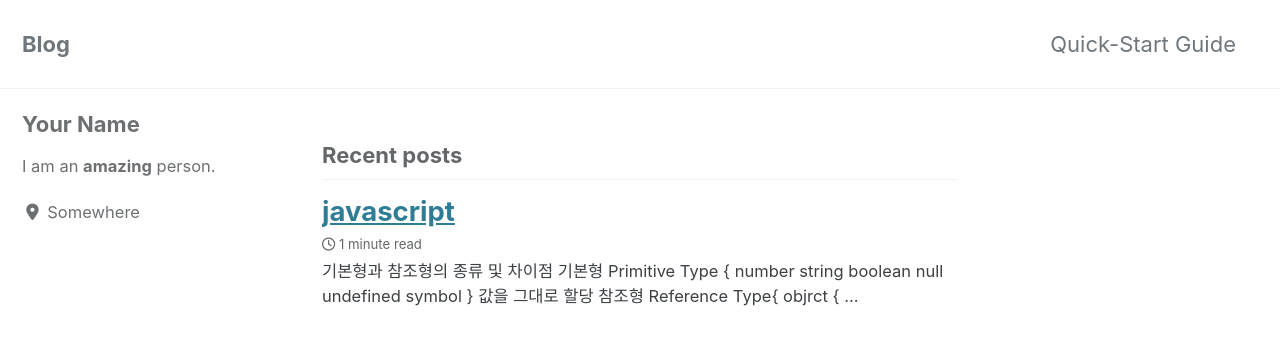
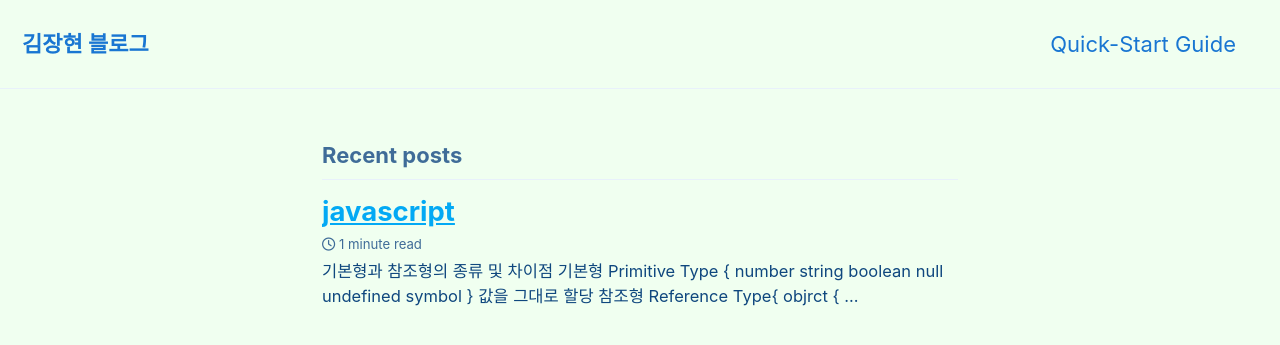
Before and after one commit to JANGHYUNn/blog, a Jekyll site: the page built from index.html, in a window 1280 px wide and 900 px high. Shown: the top 345 px of the window. Built offline with Jekyll 4.4.1, drawn with Linux system fonts in a browser that asks for light colours; cached includes are drawn as plain includes; nearby versions of some CDN libraries; the list of posts is cut into pages by our own code.

Commit message:
config update

```diff
--- a/_config.yml
+++ b/_config.yml
@@ -12,11 +12,11 @@
 
 # theme                  : "minimal-mistakes-jekyll"
 # remote_theme           : "mmistakes/minimal-mistakes"
-minimal_mistakes_skin    : "default" # "air", "aqua", "contrast", "dark", "dirt", "neon", "mint", "plum", "sunrise"
+minimal_mistakes_skin    : "aqua" # "air", "aqua", "contrast", "dark", "dirt", "neon", "mint", "plum", "sunrise"
 
 # Site Settings
 locale                   : "en-US"
-title                    : "Blog"
+title                    : "김장현 블로그"
 title_separator          : "-"
 subtitle                 : # site tagline that appears below site title in masthead
 name                     : "Kim Jang Hyun"
@@ -92,31 +92,31 @@ analytics:
 
 
 # Site Author
-author:
-  name             : "Your Name"
-  avatar           : # path of avatar image, e.g. "/assets/images/bio-photo.jpg"
-  bio              : "I am an **amazing** person."
-  location         : "Somewhere"
-  email            :
-  links:
-    - label: "Email"
-      icon: "fas fa-fw fa-envelope-square"
-      # url: mailto:your.name@email.com
-    - label: "Website"
-      icon: "fas fa-fw fa-link"
-      # url: "https://your-website.com"
-    - label: "Twitter"
-      icon: "fab fa-fw fa-twitter-square"
-      # url: "https://twitter.com/"
-    - label: "Facebook"
-      icon: "fab fa-fw fa-facebook-square"
-      # url: "https://facebook.com/"
-    - label: "GitHub"
-      icon: "fab fa-fw fa-github"
-      # url: "https://github.com/"
-    - label: "Instagram"
-      icon: "fab fa-fw fa-instagram"
-      # url: "https://instagram.com/"
+# author:
+#   name             : "Your Name"
+#   avatar           : # path of avatar image, e.g. "/assets/images/bio-photo.jpg"
+#   bio              : "I am an **amazing** person."
+#   location         : "Somewhere"
+#   email            :
+#   links:
+#     - label: "Email"
+#       icon: "fas fa-fw fa-envelope-square"
+#       # url: mailto:your.name@email.com
+#     - label: "Website"
+#       icon: "fas fa-fw fa-link"
+#       # url: "https://your-website.com"
+#     - label: "Twitter"
+#       icon: "fab fa-fw fa-twitter-square"
+#       # url: "https://twitter.com/"
+#     - label: "Facebook"
+#       icon: "fab fa-fw fa-facebook-square"
+#       # url: "https://facebook.com/"
+#     - label: "GitHub"
+#       icon: "fab fa-fw fa-github"
+#       # url: "https://github.com/"
+#     - label: "Instagram"
+#       icon: "fab fa-fw fa-instagram"
+#       # url: "https://instagram.com/"
 
 # Site Footer
 footer:
```
Also changed, not shown: _posts/2020-03-30-javascript.md (line endings or trailing spaces).
